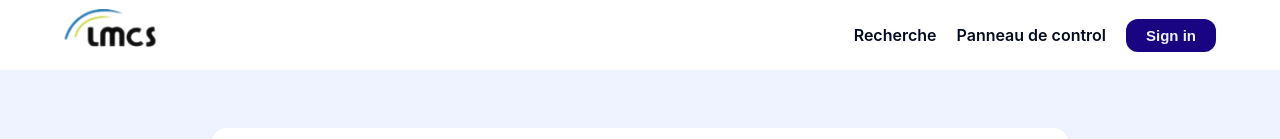
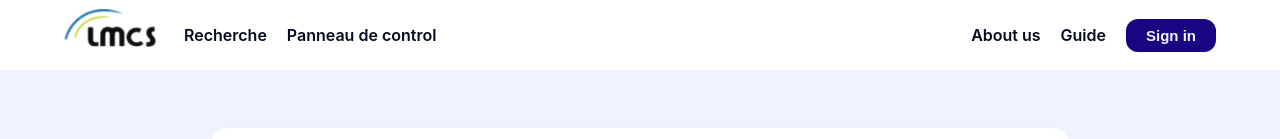
Before and after one commit to amimaresi/P1E28, a React (Vite) app in the folder Frontend/: page / in a window 1280 px wide. Shown: the top 139 px of the page. Built offline with nearby package versions, Linux system fonts and the light colour scheme.

Commit message:
setup + (landing page)

```diff
--- a/Frontend/src/App.jsx
+++ b/Frontend/src/App.jsx
@@ -1,12 +1,6 @@
-import React, { useState } from 'react'
 import { Route, Outlet, createBrowserRouter, createRoutesFromElements, RouterProvider } from "react-router-dom"
 import MLayout from './MainLayout/MLayout.jsx'
 import LandingPage from './Pages/Landing Page/LandingPage.jsx'
-function ContextProvider() {
-  return (
-    <Outlet context={{ UserValidation: { user_info: 'hello', isfound: false } }} />
-  )
-}
 const router = createBrowserRouter(createRoutesFromElements(
 
   <Route path="/" element={<MLayout />} >
@@ -15,10 +9,12 @@ const router = createBrowserRouter(createRoutesFromElements(
       <Route index element={<h1>login</h1>} />
       <Route path="resetpassword" element={<h1><br /><br /> reset password </h1>} />
     </Route>
-    <Route path="about" element={<h1 className="text-black">working</h1>} />
-    <Route path="guide" element={<h1 className="text-black">working</h1>} />
+    <Route path="aboutus" element={<h1 className="text-black"><br /><br />about Us</h1>} />
+    <Route path="guide" element={<h1 className="text-black"><br /><br />guide</h1>} />
     <Route path='dashboard' element={<h1>PostLayout<Outlet /></h1>} >
       <Route index element={<h1>Dashboard</h1>} />
+      <Route path='recherche' element={<h1>recherche</h1>} />
+      <Route path='control' element={<h1>paneau de control</h1>} />
     </Route>
     <Route path='*' element={<><br /><br /><br /><h1 className=' text-4xl text-textDark'>404 Not Found</h1></>} />
   </Route>
--- a/Frontend/src/MainLayout/Menu/Menu.jsx
+++ b/Frontend/src/MainLayout/Menu/Menu.jsx
@@ -13,14 +13,17 @@ export default function Menu() {
 
   return (
     <nav className="flex fixed justify-between items-center right-0 left-0 top-0 bg-white h-[70px] px-[5vw]">
-
-      <NavLink to="/" className={classes.NormalLink}>
-        <img className="w-[100px] cursor-pointer" src={logo} alt="..." />
-      </NavLink>
+      <div className="flex flex-row items-center justify-center gap-5">
+        <NavLink to="/" className={classes.NormalLink}>
+          <img className="w-[100px] cursor-pointer" src={logo} alt="..." />
+        </NavLink>
+        <NavLink to="/dashboard/recherche" className={classes.NormalLink}>Recherche</NavLink>
+        <NavLink to="/dashboard/control" className={classes.NormalLink}>Panneau de control</NavLink>
+      </div>
 
       <div className="flex flex-row items-center justify-center gap-5">
-        <NavLink to="/dashboard" className={classes.NormalLink}>Recherche</NavLink>
-        <NavLink to="/dashboard" className={classes.NormalLink}>Panneau de control</NavLink>
+        <NavLink to="/aboutus" className={classes.NormalLink}>About us</NavLink>
+        <NavLink to="/guide" className={classes.NormalLink}>Guide</NavLink>
         <NavLink className={classes.buttonLink} >Sign in</NavLink>
       </div>
     </nav >
--- a/Frontend/src/Pages/Landing Page/LandingPage.jsx
+++ b/Frontend/src/Pages/Landing Page/LandingPage.jsx
@@ -18,14 +18,14 @@ export default function LandingPage() {
 
         <img src={leftArrow} onClick={() => setIndex(index == boxes.length - 1 ? 0 : index + 1)} alt="background" className='h-[5vw] md:h-[2.5vw] m-[1vw]' />
 
-        <div className='flex flex-col w-[27vw] md:w-[20vw] h-[20vw] md:h-[17vw] items-start gap-1 md:gap-3'>
+        <div className='flex flex-col w-[26vw] md:w-[20vw] h-[20vw] md:h-[17vw] items-start gap-1 md:gap-3'>
 
           <h2 className='text-[1.5vw] md:text-[1vw]    bg-buttonLight px-[1.5vw] md:px-[1vw] py-[0.7vw] md:py-[0.5vw] rounded-2xl text-textLight text-center m-0 font-title font-normal'>{boxes[index].Subject}</h2>
           <h1 className='text-[3vw] md:text-[2.5vw]  text-center m-0 font-title'>{boxes[index].title}</h1>
-          <p className='text-[1.6vw] font-semibold md:font-medium md:text-[1.3vw] w-[25vw] md:w-auto font-text m-0 '>{boxes[index].paragraphe}</p>
+          <p className='text-[1.6vw] font-semibold md:font-medium md:text-[1.3vw] w-[24vw] md:w-auto font-text m-0 '>{boxes[index].paragraphe}</p>
         </div>
 
-        <img src={boxes[index].img} alt="background" className=' mr-2 h-[20vw] md:h-[17vw] w-[25vw] md:w-[30vw] object-cover object-center rounded-xl' />
+        <img src={boxes[index].img} alt="background" className=' mr-2 h-[20vw] md:h-[17vw] w-[26vw] md:w-[30vw] object-cover object-center rounded-xl' />
 
 
         <img src={rightArrow} onClick={() => setIndex(index == 0 ? boxes.length - 1 : index - 1)} alt="background" className='h-[5vw] md:h-[2.5vw] m-[1vw]' />
```
